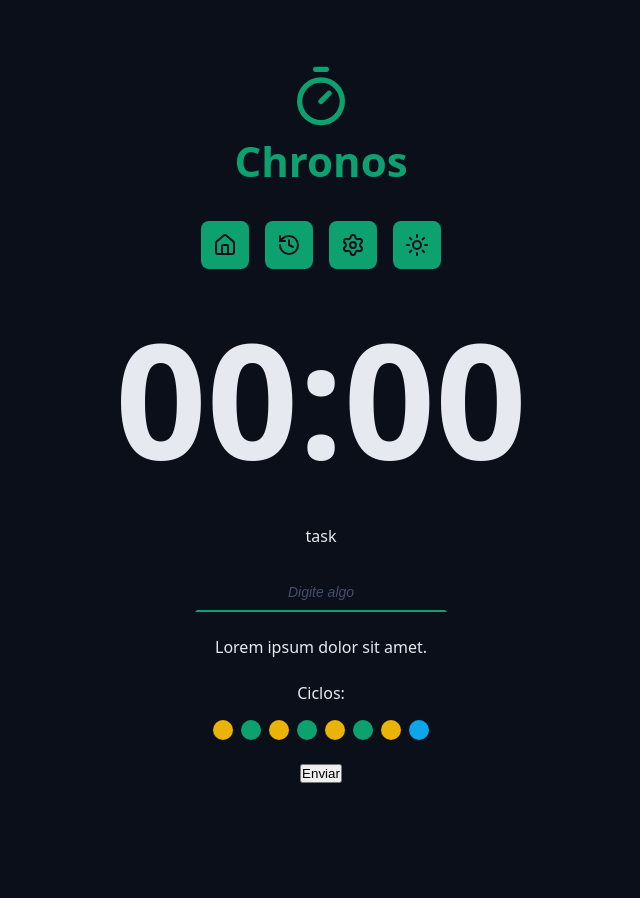
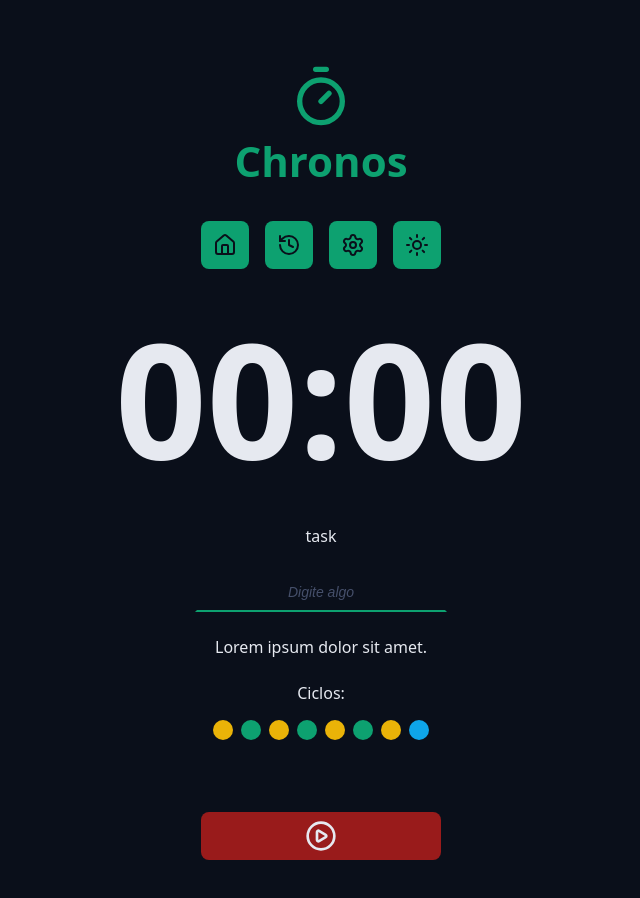
Before and after one commit to JuniorrOberti/chronos-promodoro, a React (Vite) app: page / in a window 1280 px wide. Shown: the top 898 px of the page, without its empty margins (319-959 px from the left). Before the commit the page ends 815 px from the top, so only its background shows below. Built offline with nearby package versions, Linux system fonts and the light colour scheme.

Commit message:
add button

```diff
--- a/src/App.tsx
+++ b/src/App.tsx
@@ -7,6 +7,8 @@
 import { CountDown } from './components/CountDown';
 import { DefaultInput } from './components/DefaultInput';
 import { Cycles } from './components/Cycles';
+import { DefaultButton } from './components/DefaultButton';
+import { PlayCircleIcon } from 'lucide-react';
 
 export function App() {
   return (
@@ -43,7 +45,7 @@
           </div>
 
           <div className='formRow'>
-            <button>Enviar</button>
+            <DefaultButton icon={<PlayCircleIcon />} color='red' />
           </div>
         </form>
       </Container>
--- /dev/null
+++ b/src/components/DefaultButton/index.tsx
@@ -0,0 +1,20 @@
+import styles from './styles.module.css';
+
+type DefaultButtonProps = {
+  icon: React.ReactNode;
+  color?: 'green' | 'red';
+} & React.ComponentProps<'button'>;
+
+export function DefaultButton({
+  icon,
+  color = 'green',
+  ...props
+}: DefaultButtonProps) {
+  return (
+    <>
+      <button className={`${styles.button} ${styles[color]}`} {...props}>
+        {icon}
+      </button>
+    </>
+  );
+}
--- /dev/null
+++ b/src/components/DefaultButton/styles.module.css
@@ -0,0 +1,31 @@
+.button {
+  border: none;
+  display: flex;
+  align-items: center;
+  justify-content: center;
+  min-width: 24rem;
+  padding: 0.8rem;
+  border-radius: 0.8rem;
+  margin: 4.8rem 0; /* Margem em cima e em baixo mas não nas laterais*/
+  cursor: pointer;
+  transition: 0.1s ease-in-out;
+}
+
+.button svg {
+  width: 3.2rem;
+  height: 3.2rem;
+}
+
+.button:hover {
+  filter: brightness(70%);
+}
+
+.red {
+  background: var(--error);
+  color: var(--text-over-error);
+}
+
+.green {
+  background: var(--primary);
+  color: var(--text-over-primary);
+}
```
